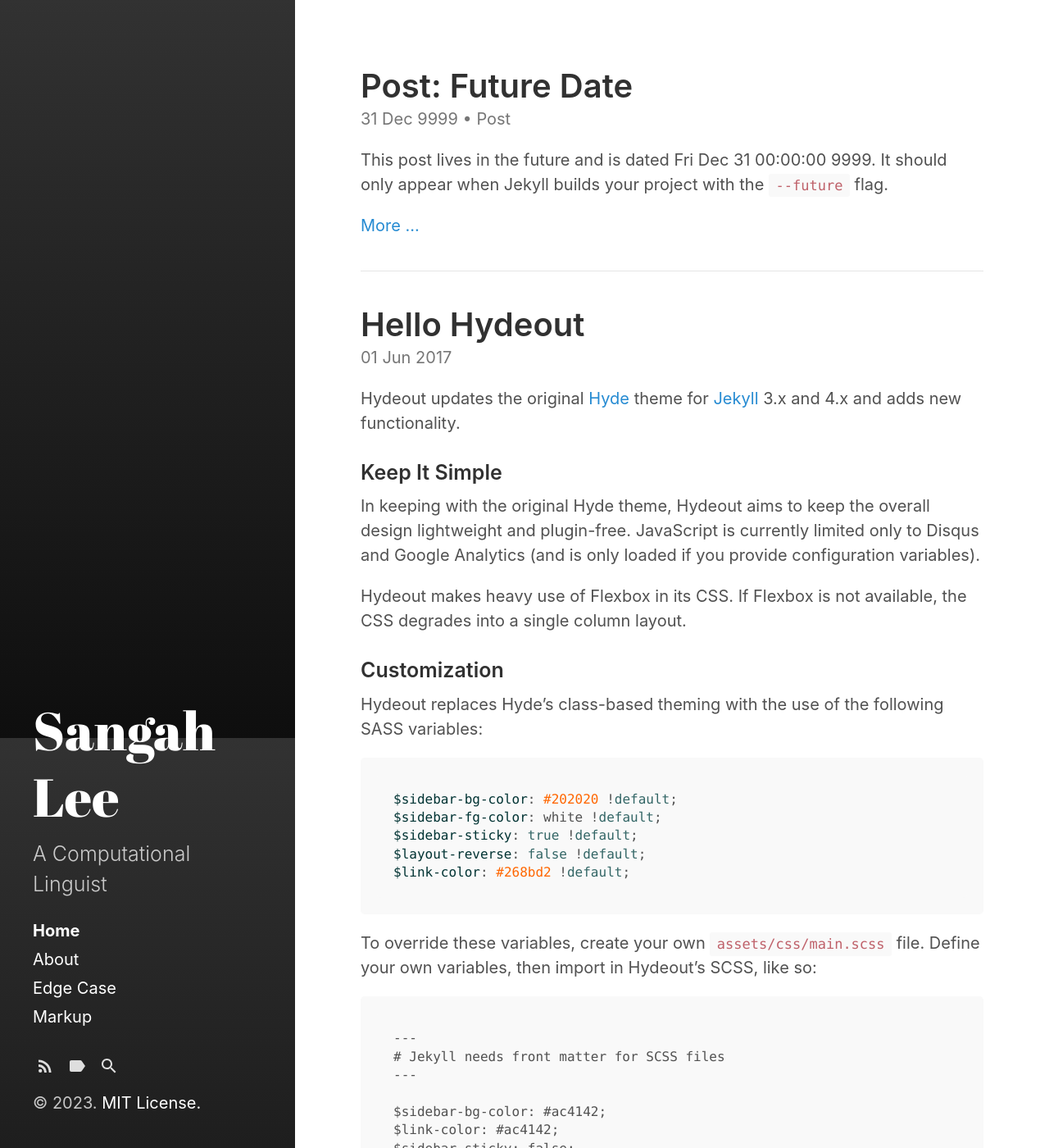
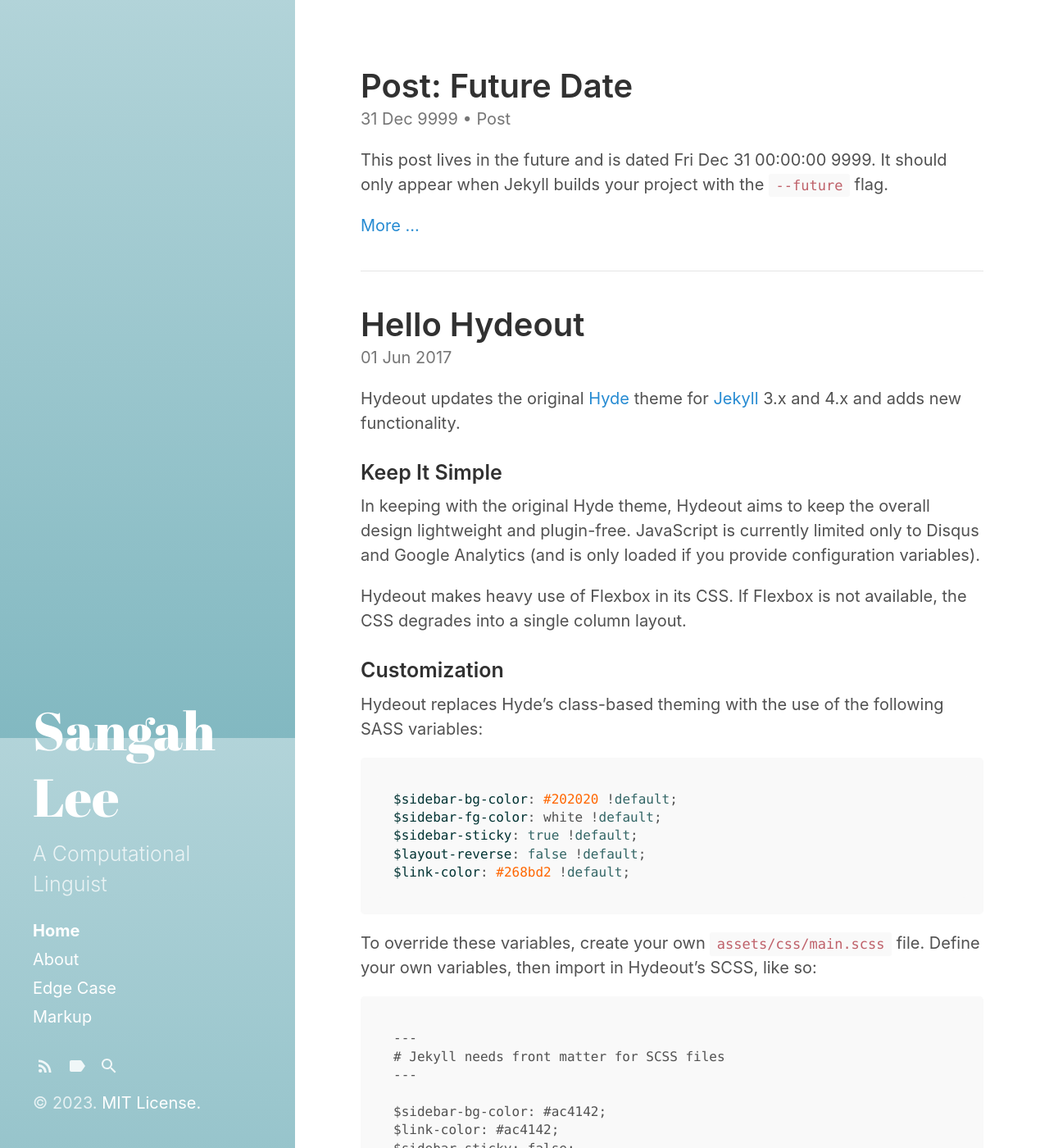
Before and after one commit to sanajlee/sanajlee.github.io, a Jekyll site: the page built from index.html, in a window 1280 px wide and 1400 px high. Shown: the whole window at 82% size. Built offline with Jekyll 4.4.1, drawn with Linux system fonts in a browser that asks for light colours; the list of posts is cut into pages by our own code.

Commit message:
hydeout theme

```diff
--- a/assets/css/main.scss
+++ b/assets/css/main.scss
@@ -2,5 +2,5 @@
 # Use a comment to ensure Jekyll reads the file to be transformed into CSS later
 # only main files contain this front matter, not partials.
 ---
-
+$sidebar-bg-color: #9AC6CD;
 @import "hydeout";
```
